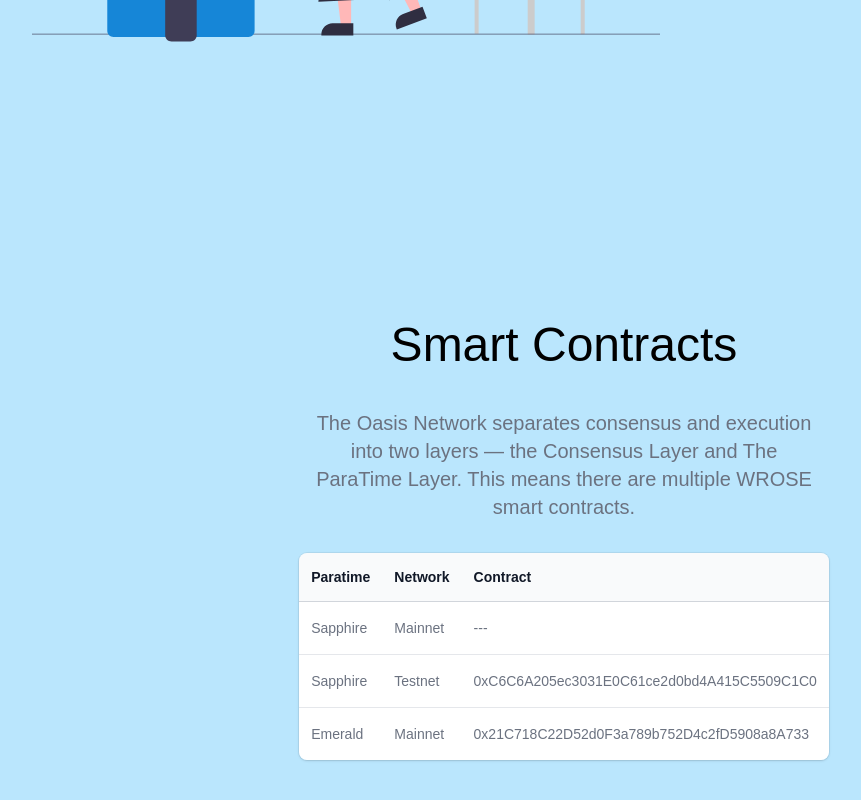
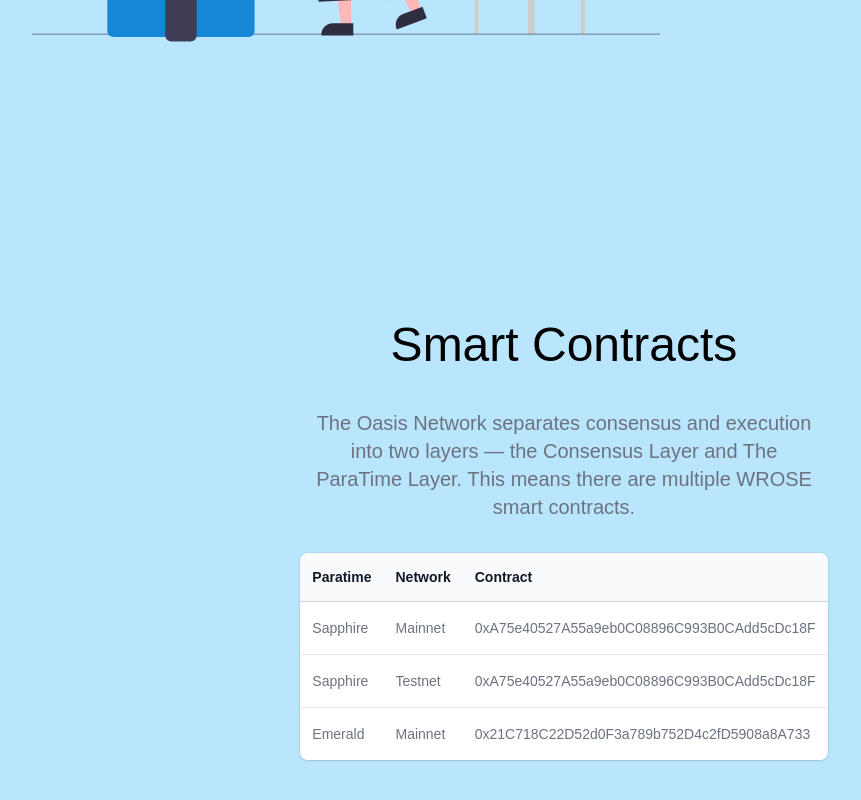
Before and after one commit to leon-do/wrose-website, a Next.js app: page / in a window 1280 px wide. Shown: the part 4367-5167 px from the top of the page, without its empty margins (76-937 px from the left). Built offline with nearby package versions, Linux system fonts and the light colour scheme; a web font is replaced by a local one.

Commit message:
update contract

```diff
--- a/pages/index.js
+++ b/pages/index.js
@@ -111,14 +111,14 @@
                         <td class="whitespace-nowrap px-3 py-4 text-sm">Sapphire</td>
                         <td class="whitespace-nowrap px-3 py-4 text-sm">Mainnet</td>
                         <td class="whitespace-nowrap px-3 py-4 text-sm">
-                          <Link href="#">---</Link>
+                        <Link href="https://explorer.sapphire.oasis.io/address/0xA75e40527A55a9eb0C08896C993B0CAdd5cDc18F/transactions">0xA75e40527A55a9eb0C08896C993B0CAdd5cDc18F</Link>
                         </td>
                       </tr>
                       <tr>
                         <td class="whitespace-nowrap px-3 py-4 text-sm">Sapphire</td>
                         <td class="whitespace-nowrap px-3 py-4 text-sm">Testnet</td>
                         <td class="whitespace-nowrap px-3 py-4 text-sm">
-                          <Link href="https://testnet.explorer.sapphire.oasis.dev/address/0xC6C6A205ec3031E0C61ce2d0bd4A415C5509C1C0/transactions">0xC6C6A205ec3031E0C61ce2d0bd4A415C5509C1C0</Link>
+                          <Link href="https://testnet.explorer.sapphire.oasis.dev/address/0xA75e40527A55a9eb0C08896C993B0CAdd5cDc18F/transactions">0xA75e40527A55a9eb0C08896C993B0CAdd5cDc18F</Link>
                         </td>
                       </tr>
                       <tr>
```
